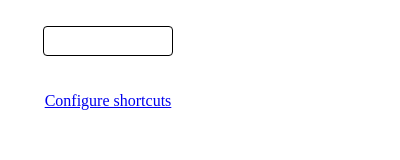
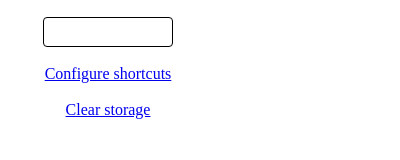
Before and after one commit to hui890514/chrome-e-ink-improvement, a browser extension: page src/popup.html in a window 400 px wide. Drawn offline with Linux system fonts and the light colour scheme.

Commit message:
feat: add clear storage

```diff
--- a/src/popup.html
+++ b/src/popup.html
@@ -9,6 +9,7 @@
     <div id="app">
       <button type="button" id="button"></button>
       <a href="#" id="shortcuts">Configure shortcuts</a>
+      <a href="#" id="storage">Clear storage</a>
     </div>
     <script src="popup.js"></script>
   </body>
--- a/src/popup.js
+++ b/src/popup.js
@@ -31,3 +31,7 @@ document.getElementById('shortcuts').addEventListener('click', () => {
     url: 'chrome://extensions/shortcuts'
   })
 })
+
+document.getElementById('storage').addEventListener('click', () => {
+  chrome.storage.sync.clear()
+})
```
Also changed, not shown: README.md.
